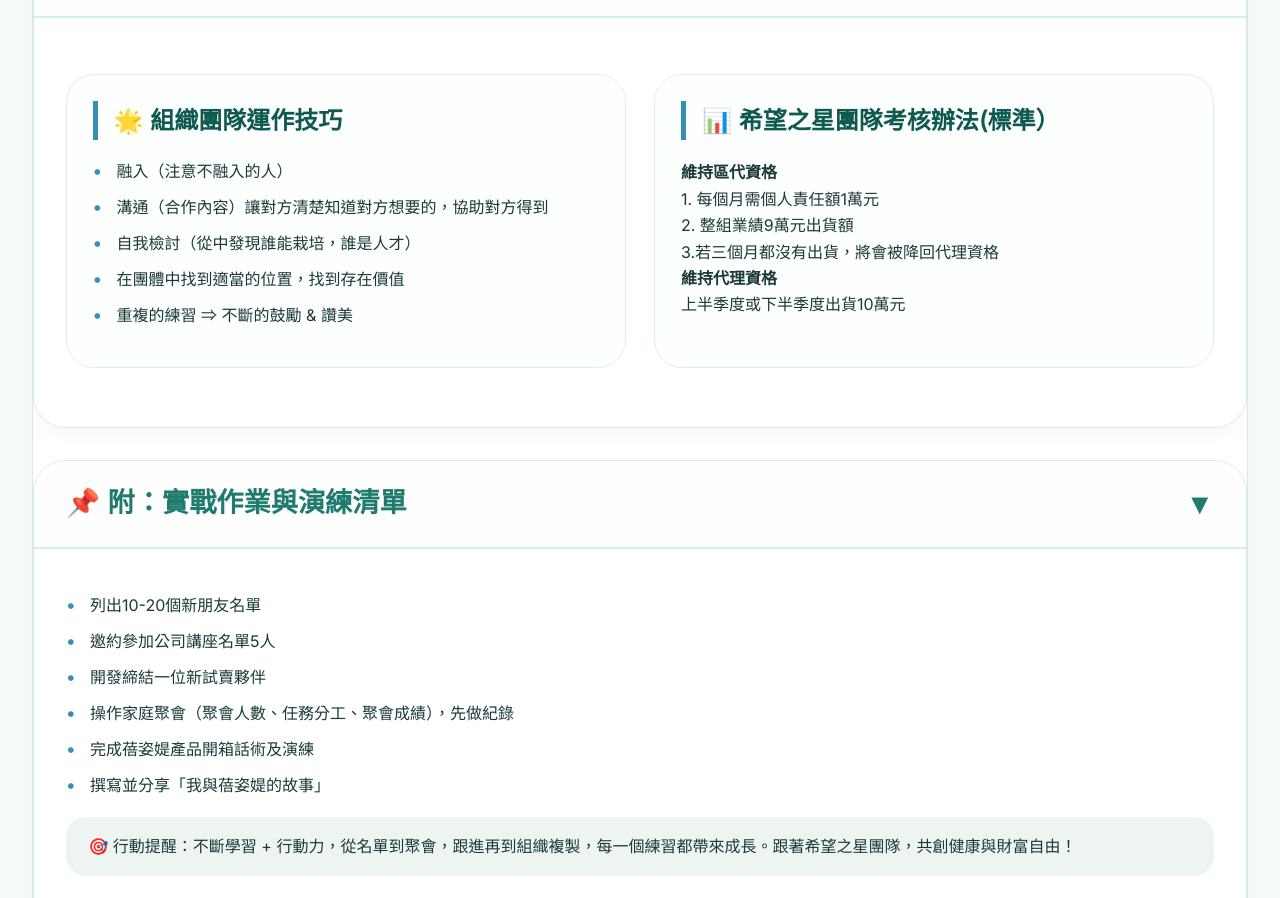
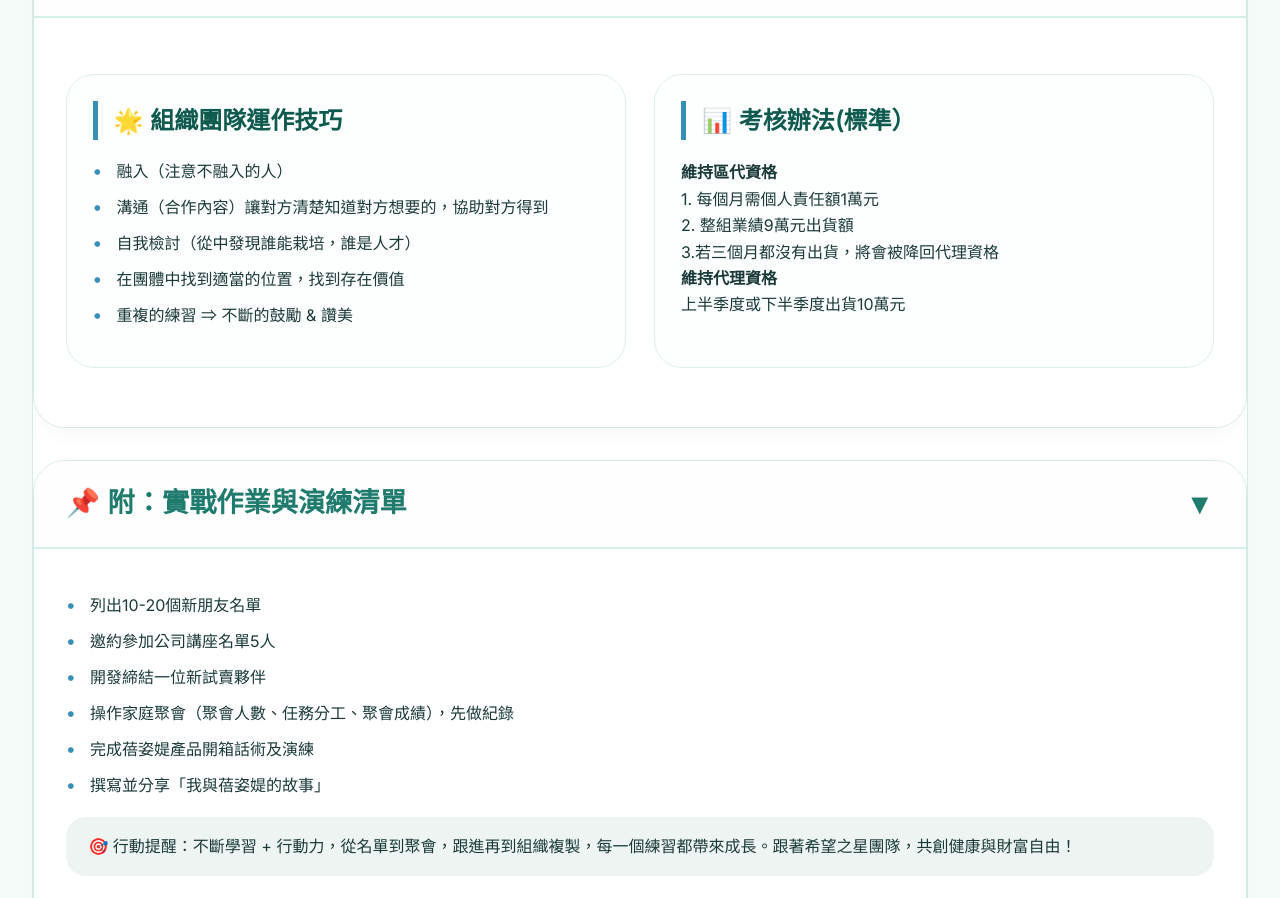
Before and after one commit to linshmin/Wish-Star-Leagur-Education-and-Training-Materials-v1, a plain HTML site: page index.html in a window 1280 px wide. Shown: the part 8021-8919 px from the top of the page. Drawn offline with Linux system fonts and the light colour scheme.

Commit message:
Update index.html

```diff
--- a/index.html
+++ b/index.html
@@ -275,7 +275,7 @@
         <div class="module-body">
             <div class="card-grid">
                 <div class="info-card"><div class="card-title">🌟 組織團隊運作技巧</div><ul class="bullet-list"><li>融入（注意不融入的人）</li><li>溝通（合作內容）讓對方清楚知道對方想要的，協助對方得到</li><li>自我檢討（從中發現誰能栽培，誰是人才）</li><li>在團體中找到適當的位置，找到存在價值</li><li>重複的練習 ⇒ 不斷的鼓勵 & 讚美</li></ul></div>
-                <div class="info-card"><div class="card-title">📊 希望之星團隊考核辦法(標準）</div><p><strong>維持區代資格</strong><br>1. 每個月需個人責任額1萬元<br>2. 整組業績9萬元出貨額<br>3.若三個月都沒有出貨，將會被降回代理資格</p><p><strong>維持代理資格</strong><br>上半季度或下半季度出貨10萬元</p></div>
+                <div class="info-card"><div class="card-title">📊 考核辦法(標準）</div><p><strong>維持區代資格</strong><br>1. 每個月需個人責任額1萬元<br>2. 整組業績9萬元出貨額<br>3.若三個月都沒有出貨，將會被降回代理資格</p><p><strong>維持代理資格</strong><br>上半季度或下半季度出貨10萬元</p></div>
             </div>
         </div>
     </div>
```
